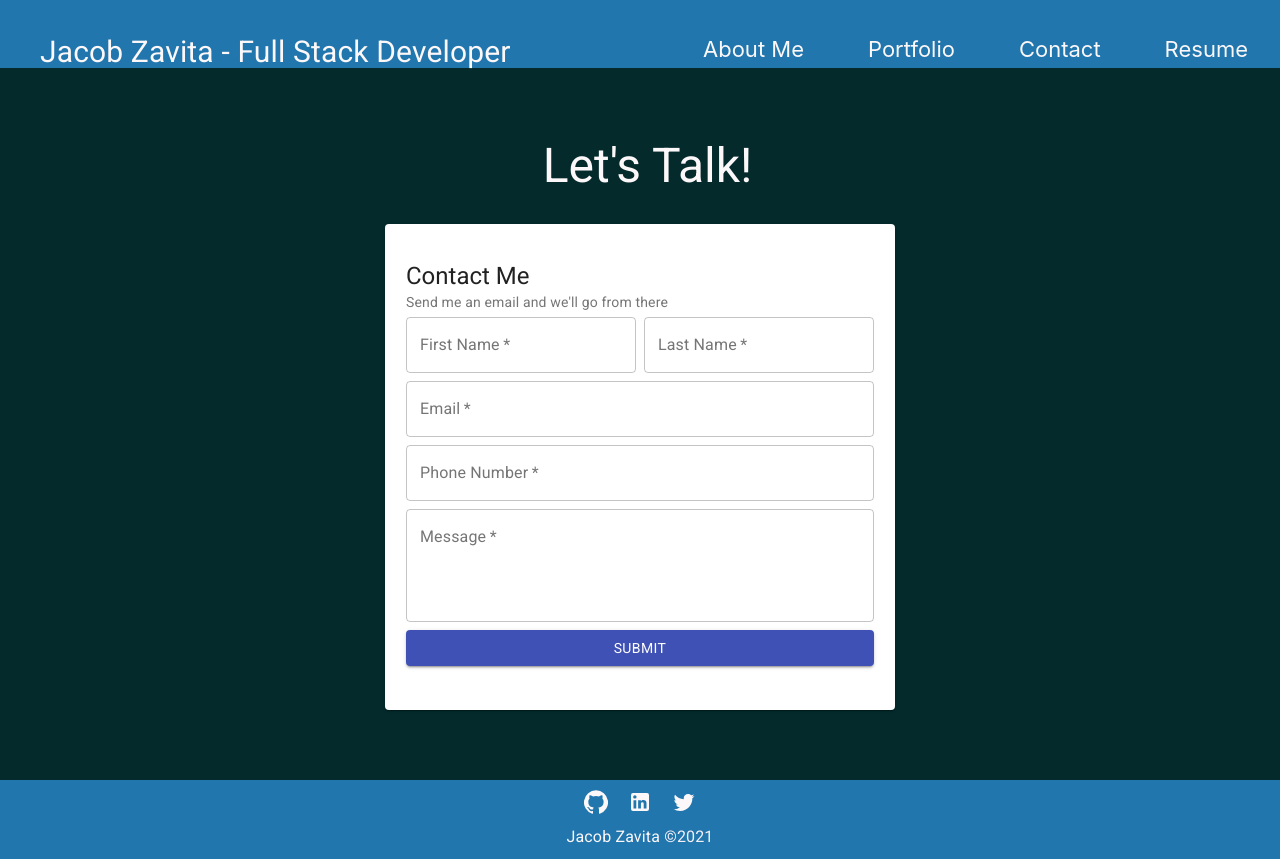
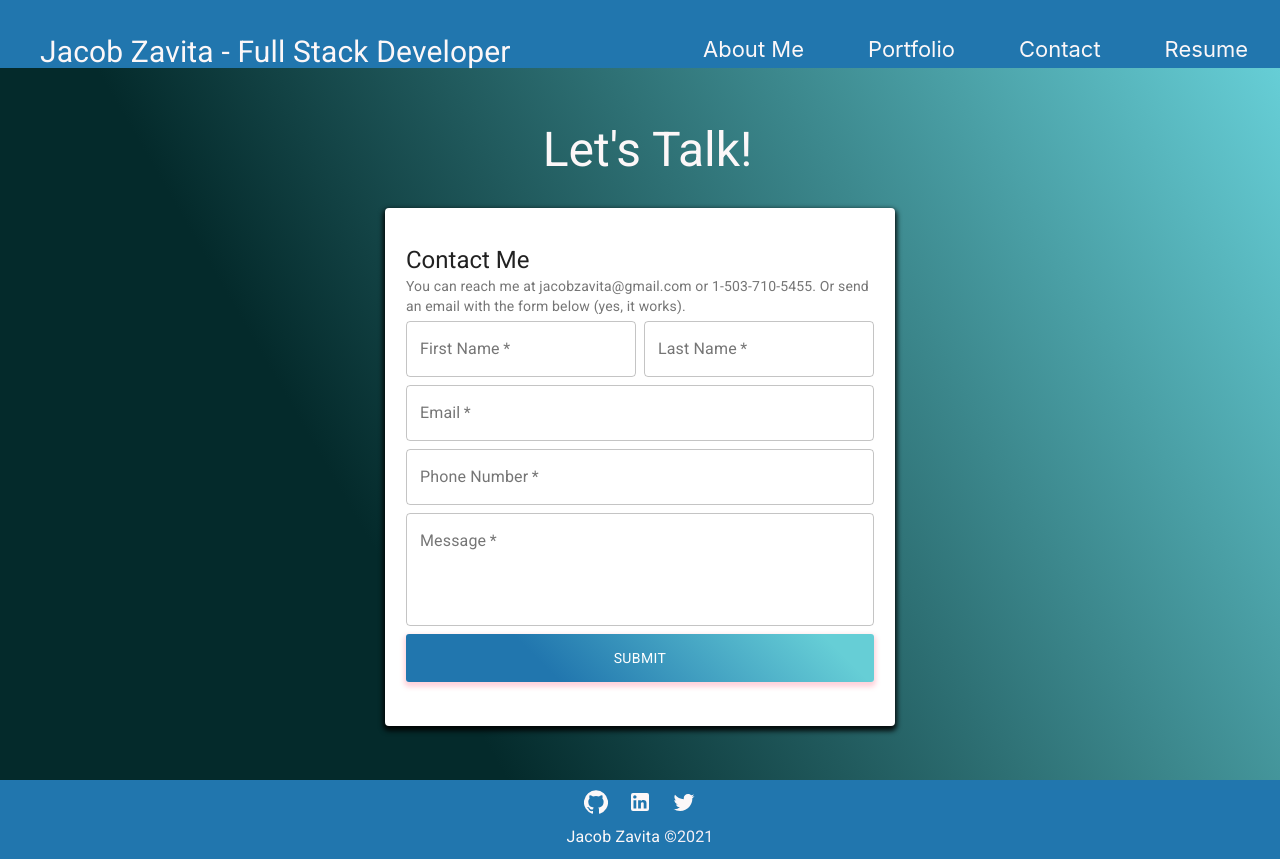
Before and after one commit to JacobZavita/react-portfolio, a React (Create React App) app: page /contact in a window 1280 px wide. Built offline with nearby package versions, Linux system fonts and the light colour scheme.

Commit message:
tweaking portfolio, resume, contact, and background

```diff
--- a/src/components/PortCard/PortCard.js
+++ b/src/components/PortCard/PortCard.js
@@ -26,7 +26,7 @@ const PortCard = props => {
           className={classes.media}
           onMouseEnter={() => setOnHover(true)}
           onMouseLeave={() => setOnHover(false)}
-          image={onHover ? null : `${props.projects[props.i].image}`}
+          image={onHover ? `${props.projects[props.i].techs}` : `${props.projects[props.i].image}`}
           title={props.projects.title}
         />
         <CardContent>
--- a/src/pages/About/About.js
+++ b/src/pages/About/About.js
@@ -13,7 +13,7 @@ const useStyles = makeStyles((theme) => ({
     '& > *': {
       margin: theme.spacing(1),
     },
-    backgroundColor: '#042A2B',
+    backgroundImage: 'linear-gradient(60deg, #042A2B 30%, #66ced6 100%)'
   },
   grid: {
     display: 'flex',
--- a/src/pages/Contact/Contact.js
+++ b/src/pages/Contact/Contact.js
@@ -8,12 +8,32 @@ const useStyles = makeStyles((theme) => ({
     minHeight: '89vh',
     alignItems: 'center',
     justifyContent: 'center',
-    backgroundColor: '#042A2B',
+    backgroundImage: 'linear-gradient(60deg, #042A2B 30%, #66ced6 100%)'
   },
   headerText: {
     color: '#FCF7F8',
     textAlign: 'center',
     margin: '0 0 30px 15px'
+  },
+  card: {
+    maxWidth: 500,
+    margin: '0 auto',
+    padding: '20px 5px',
+    boxShadow: '0 3px 5px 2px'
+  },
+  text:
+  {
+    color: '#FCF7F8',
+    textAlign: 'center'
+  },
+  button: {
+    background: 'linear-gradient(45deg, #2176ae 30%, #66ced6 90%)',
+    border: 0,
+    borderRadius: 3,
+    boxShadow: '0 3px 5px 2px rgba(255, 105, 135, .3)',
+    color: 'white',
+    height: 48,
+    padding: '0 30px',
   }
 }))
 
@@ -42,7 +62,7 @@ const Contact = () => {
           </Typography>
         </Grid>
         <Grid item xs={12}>
-          <Card style={{ maxWidth:500, margin:'0 auto', padding:'20px 5px' }}>
+          <Card className={classes.card}>
             <CardContent>
               <Typography variant='h5'>Contact Me</Typography>
                 <Typography
@@ -51,7 +71,8 @@ const Contact = () => {
                   gutterBottom
                   color='textSecondary'
                 >
-                  Send me an email and we'll go from there
+                  You can reach me at jacobzavita@gmail.com or 1-503-710-5455.
+                  Or send an email with the form below (yes, it works).
                 </Typography>
                   <form onSubmit={sendEmail}>
                     <Grid container spacing={1}>
@@ -120,7 +141,7 @@ const Contact = () => {
                         <Button
                           type='submit'
                           variant='contained'
-                          color='primary'
+                          className={classes.button}
                           fullWidth
                         >
                           Submit
--- a/src/pages/Portfolio/Portfolio.js
+++ b/src/pages/Portfolio/Portfolio.js
@@ -9,7 +9,7 @@ const useStyles = makeStyles({
     minHeight: '100vh',
     alignItems: 'center',
     justifyContent: 'center',
-    backgroundColor: '#042A2B',
+    backgroundImage: 'linear-gradient(60deg, #042A2B 30%, #66ced6 100%)'
   },
   card: {
     maxWidth: 345,
@@ -32,23 +32,26 @@ const projects1 = [
   {
     title: 'PawPal',
     image: 'https://i.ibb.co/fFWTw5R/Screen-Shot-2021-08-23-at-4-28-17-PM.png',
-    description: "A full-stack React app to find pets up for adoption in your area. Data provided via Petfinder API. Users can search, sort, and save animals they're interested in.Users can also save notes/ comments on a pet and share that with friends / family.",
+    description: "A full-stack React app to find pets up for adoption in your area via Petfinder API. Users can search, sort, and save animals they're interested in share that with friends.",
     url: 'https://paw-pal-bootcamp.herokuapp.com/',
-    github: 'https://github.com/JacobZavita/paw-pal'
+    github: 'https://github.com/JacobZavita/paw-pal',
+    techs: 'https://i.ibb.co/tMVzv0G/Paw-Pal-Tech.png'
   },
   {
     title: 'Currency Converter',
     image: 'https://i.ibb.co/fn2t0LY/currency-converter.png',
     description: 'See the value of fiat and crypto currencies in the top 40 fiat assets and crypto assets.',
     url: 'https://charlottefrancis.github.io/CurrencyConverter/index.html',
-    github: 'https://github.com/CharlotteFrancis/CurrencyConverter'
+    github: 'https://github.com/CharlotteFrancis/CurrencyConverter',
+    techs: 'https://i.ibb.co/pKmx6t9/Currency-Converter-Tech.png'
   },
   {
     title: 'Password Generator',
     image: 'https://i.ibb.co/Jc7TzS1/password-generator.png',
     description: "Generate a random password between 8 and 128 characters based on user's character requirements.",
     url: 'https://jacobzavita.github.io/password_generator/',
-    github: 'https://github.com/jacobzavita/password_generator'
+    github: 'https://github.com/jacobzavita/password_generator',
+    techs: 'https://i.ibb.co/LRMPwR4/Password-Generator-Tech.png'
   }
 ]
 
@@ -58,24 +61,77 @@ const projects2 = [
     image: 'https://i.ibb.co/YX6RVFm/comiccol.png',
     description: "A full stack app for comic collectors to showcase their collection with ratings and reviews.",
     url: 'https://comiccol.herokuapp.com/',
-    github: 'https://github.com/jacobzavita/ComicCol'
+    github: 'https://github.com/jacobzavita/ComicCol',
+    techs: 'https://i.ibb.co/1sH9Q4q/Comic-Col-Tech.png'
   },
   {
     title: 'eCommerce Back-End',
     image: 'https://i.ibb.co/fdJrQy3/pexels-lukas-574071.jpg',
     description: "A back end for an e-commerce website managing inventory with products, categories, and tags.",
     url: 'https://github.com/JacobZavita/E-Commerce_Back_End',
-    github: 'https://github.com/JacobZavita/E-Commerce_Back_End'
+    github: 'https://github.com/JacobZavita/E-Commerce_Back_End',
+    techs: 'https://i.ibb.co/PzZH5Z1/ecomtech.png'
   },
   {
     title: 'Regex Tutorial - Email Validation',
     image: 'https://i.ibb.co/1XxYtJn/pexels-luis-gomes-546819.jpg',
     description: "A GitHub gist tutorial on how to use a regex for email validation.",
     url: 'https://gist.github.com/jacobzavita/d67af6b613402e3f6ae6d9726dae0d68',
-    github: 'https://gist.github.com/jacobzavita/d67af6b613402e3f6ae6d9726dae0d68'
+    github: 'https://gist.github.com/jacobzavita/d67af6b613402e3f6ae6d9726dae0d68',
+    techs: 'https://i.ibb.co/NT4x9KN/regextech.png'
   }
 ]
 
+const projects= [
+  {
+    title: 'PawPal',
+    image: 'https://i.ibb.co/fFWTw5R/Screen-Shot-2021-08-23-at-4-28-17-PM.png',
+    description: "A full-stack React app to find pets up for adoption in your area via Petfinder API. Users can search, sort, and save animals they're interested in share that with friends.",
+    url: 'https://paw-pal-bootcamp.herokuapp.com/',
+    github: 'https://github.com/JacobZavita/paw-pal',
+    techs: 'https://i.ibb.co/tMVzv0G/Paw-Pal-Tech.png'
+  },
+  {
+    title: 'Currency Converter',
+    image: 'https://i.ibb.co/fn2t0LY/currency-converter.png',
+    description: 'See the value of fiat and crypto currencies in the top 40 fiat assets and crypto assets.',
+    url: 'https://charlottefrancis.github.io/CurrencyConverter/index.html',
+    github: 'https://github.com/CharlotteFrancis/CurrencyConverter',
+    techs: 'https://i.ibb.co/pKmx6t9/Currency-Converter-Tech.png'
+  },
+  {
+    title: 'Password Generator',
+    image: 'https://i.ibb.co/Jc7TzS1/password-generator.png',
+    description: "Generate a random password between 8 and 128 characters based on user's character requirements.",
+    url: 'https://jacobzavita.github.io/password_generator/',
+    github: 'https://github.com/jacobzavita/password_generator',
+    techs: 'https://i.ibb.co/LRMPwR4/Password-Generator-Tech.png'
+  },
+  {
+    title: 'ComicCol',
+    image: 'https://i.ibb.co/YX6RVFm/comiccol.png',
+    description: "A full stack app for comic collectors to showcase their collection with ratings and reviews.",
+    url: 'https://comiccol.herokuapp.com/',
+    github: 'https://github.com/jacobzavita/ComicCol',
+    techs: 'https://i.ibb.co/1sH9Q4q/Comic-Col-Tech.png'
+  },
+  {
+    title: 'eCommerce Back-End',
+    image: 'https://i.ibb.co/fdJrQy3/pexels-lukas-574071.jpg',
+    description: "A back end for an e-commerce website managing inventory with products, categories, and tags.",
+    url: 'https://github.com/JacobZavita/E-Commerce_Back_End',
+    github: 'https://github.com/JacobZavita/E-Commerce_Back_End',
+    techs: 'https://i.ibb.co/PzZH5Z1/ecomtech.png'
+  },
+  {
+    title: 'Regex Tutorial - Email Validation',
+    image: 'https://i.ibb.co/1XxYtJn/pexels-luis-gomes-546819.jpg',
+    description: "A GitHub gist tutorial on how to use a regex for email validation.",
+    url: 'https://gist.github.com/jacobzavita/d67af6b613402e3f6ae6d9726dae0d68',
+    github: 'https://gist.github.com/jacobzavita/d67af6b613402e3f6ae6d9726dae0d68',
+    techs: 'https://i.ibb.co/NT4x9KN/regextech.png'
+  }
+]
 
 const Portfolio = () => {
   const classes = useStyles();
@@ -95,10 +151,10 @@ const Portfolio = () => {
             </Typography>
           </Grid>
           <Grid item xs={12} style={{ display: 'flex' }}>
-            {projects1.map((project, i) => (
+            {(projects.slice(0, 3)).map((project, i) => (
               <PortCard
                 key={i}
-                projects={projects1}
+                projects={projects}
                 i={i}
               />
             ))}
--- a/src/pages/Resume/Resume.js
+++ b/src/pages/Resume/Resume.js
@@ -8,7 +8,7 @@ const useStyles = makeStyles((theme) => ({
     alignItems: 'center',
     justifyContent: 'center',
     minHeight: '89vh',
-    backgroundColor: '#042A2B'
+    backgroundImage: 'linear-gradient(60deg, #042A2B 30%, #66ced6 100%)'
   },
   list: {
     display: 'flex',
@@ -19,7 +19,7 @@ const useStyles = makeStyles((theme) => ({
     },
   },
   button: {
-    background: 'linear-gradient(45deg, #FE6B8B 30%, #FF8E53 90%)',
+    background: 'linear-gradient(45deg, #2176ae 30%, #66ced6 90%)',
     border: 0,
     borderRadius: 3,
     boxShadow: '0 3px 5px 2px rgba(255, 105, 135, .3)',
```
